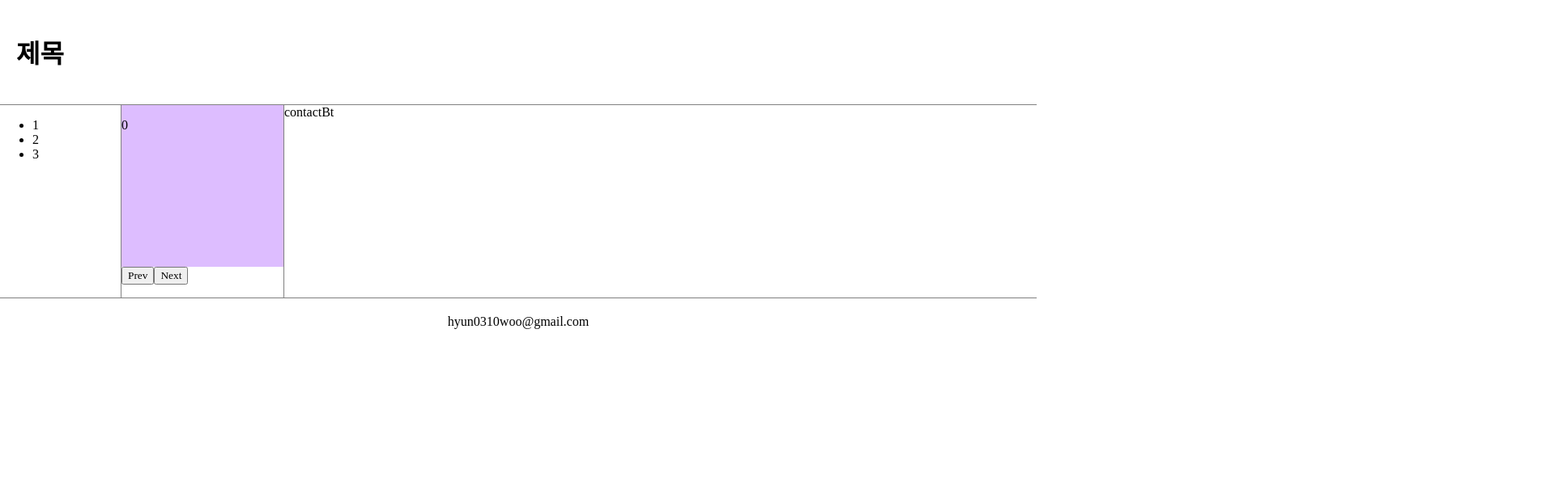
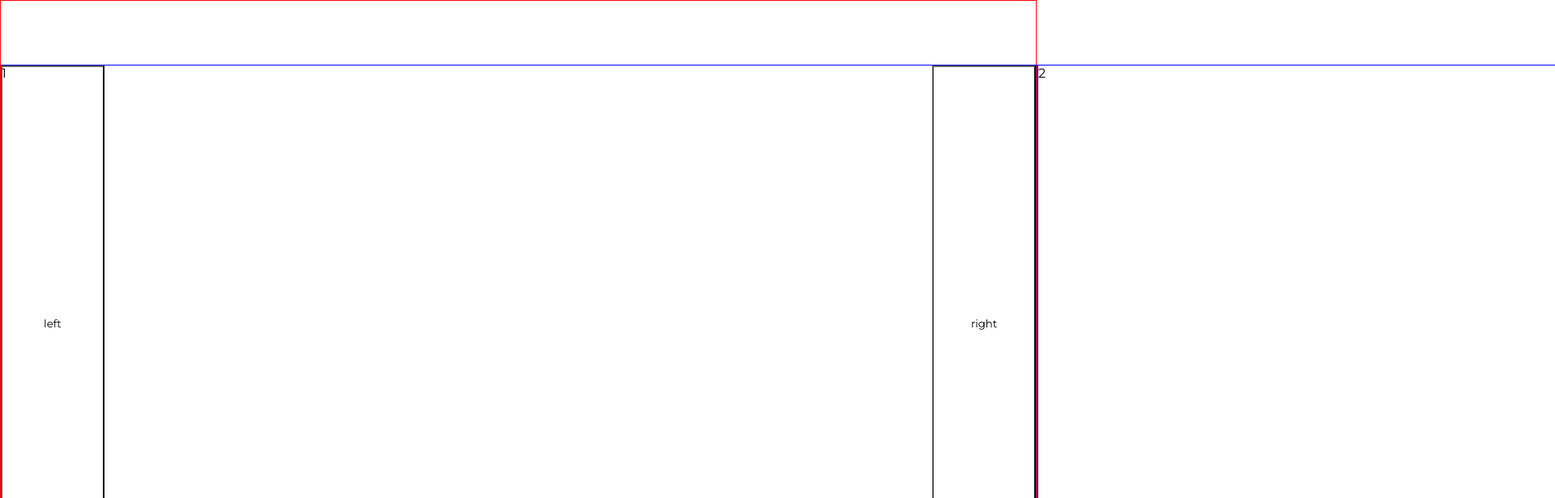
Before and after one commit to hyun0310woo/slide_portfolio, a React (Create React App) app: page / in a window 1280 px wide. Shown: the top 616 px of the page at 81% size, 1920 px wide, since content can reach past the window. Built offline with nearby package versions, Linux system fonts and the light colour scheme.

Commit message:
make slide_form

```diff
--- a/package.json
+++ b/package.json
@@ -6,9 +6,11 @@
     "@testing-library/jest-dom": "^5.11.4",
     "@testing-library/react": "^11.1.0",
     "@testing-library/user-event": "^12.1.10",
+    "node-sass": "^4.14.1",
     "react": "^17.0.1",
     "react-dom": "^17.0.1",
     "react-scripts": "4.0.0",
+    "schema-utils": "^3.0.0",
     "web-vitals": "^0.2.4"
   },
   "scripts": {
--- a/src/App.css
+++ b/src/App.css
@@ -1,88 +1,3 @@
-/* .App {
-  text-align: center;
+* {
+  font-family: "Montserrat", sans-serif;
 }
-
-.App-logo {
-  height: 40vmin;
-  pointer-events: none;
-}
-
-@media (prefers-reduced-motion: no-preference) {
-  .App-logo {
-    animation: App-logo-spin infinite 30s linear;
-  }
-}
-
-.App-header {
-  background-color: #282c34;
-  min-height: 100vh;
-  display: flex;
-  flex-direction: column;
-  align-items: center;
-  justify-content: center;
-  font-size: calc(10px + 2vmin);
-  color: white;
-}
-
-.App-link {
-  color: #61dafb;
-}
-
-@keyframes App-logo-spin {
-  from {
-    transform: rotate(0deg);
-  }
-  to {
-    transform: rotate(360deg);
-  }
-} */
-
-/* 여기서부터 시작 */
-
-* {
-  font-family: "Montserrat sans-serif";
-  box-sizing: border-box;
-}
-
-.container {
-  display: flex;
-  flex-direction: column;
-  height: 500px;
-}
-
-header {
-  border-bottom: 1px solid gray;
-  padding: 20px;
-}
-
-footer {
-  border-top: 1px solid gray;
-  padding: 20px;
-  text-align: center;
-}
-
-.content {
-  display: flex;
-}
-
-.container nav {
-  border-right: 1px solid gray;
-}
-
-.container aside {
-  border-left: 1px solid gray;
-}
-
-nav,
-aside {
-  flex-basis: 150px;
-  flex-shrink: 0;
-}
-
-main {
-  /* padding: 30px; */
-  /* display: flex; */
-  /* float: left; */
-  /* flex-grow: 1; */
-  /* overflow: hidden; */
-}
--- a/src/App.js
+++ b/src/App.js
@@ -1,30 +1,13 @@
-// import logo from "./logo.svg";
 import React from "react";
-import Slider from "./components/Slider";
 import "./App.css";
+import Slider from "./Slider";
+
 
 function App() {
   return (
-    <div className="container">
-      <header>
-        <h1>제목</h1>
-      </header>
-      <section className="content">
-        <nav>
-          <ul>
-            <li>1</li>
-            <li>2</li>
-            <li>3</li>
-          </ul>
-        </nav>
-        <main>
-          <Slider />
-        </main>
-        <aside>contactBt</aside>
-      </section>
-      <footer>hyun0310woo@gmail.com</footer>
+    <div className="App">
+      <Slider />
     </div>
-    // <Slider />
   );
 }
 
--- /dev/null
+++ b/src/Slider.js
@@ -0,0 +1,32 @@
+import React, {useState} from "react";
+import "./slider.scss"
+
+function Slider() {
+    let sliderArr = [1,2,3,4,5];
+
+    const [x, setX] = useState(0)
+
+    const goLeft = () => {
+        x === 0 ? setX( -100 * (sliderArr.length - 1)) : setX(x + 100);
+    }
+
+    const goRight = () => {
+       (x === -100 * (sliderArr.length - 1)) ? setX(0) : setX(x - 100);
+    }
+
+    return(
+        <div className="slider">
+            {sliderArr.map((item, index) => {
+                return(
+                    <div key={index} className="slide" style={{transform: `translateX(${x}%)`}}>
+                        {item}
+                    </div>
+                )
+            })}
+            <button id="goLeft" onClick={goLeft}>left</button>
+            <button id="goRight" onClick={goRight}>right</button>
+        </div>
+    )
+}
+
+export default Slider;
--- a/src/Styles/Slider.css
+++ /dev/null
@@ -1,50 +0,0 @@
-* {
-  font-family: "Montserrat", sans-serif;
-  box-sizing: border-box;
-}
-
-.slide_wrap {
-  /* position: flex; */
-  /* margin: auto; */
-  /* padding-bottom: 30px; */
-  overflow: hidden;
-}
-.slide_box {
-  width: 200px;
-  /* height: 200px; */
-  /* margin: auto; */
-  /* overflow-x: hidden; */
-  /* padding: 30px; */
-}
-
-.slide_list {
-  width: 2800px;
-  height: 200px;
-  overflow: hidden;
-  /* padding: 30px; */
-}
-
-.slide_content {
-  display: flex;
-  float: left;
-  width: 200px;
-  height: 200px;
-  flex-grow: 1;
-}
-
-.slide01 {
-  background: #ddbdff;
-}
-
-.slide02 {
-  background: #9fd6c2;
-}
-.slide03 {
-  background: #abe2f7;
-}
-.slide04 {
-  background: #f08c78;
-}
-.slide05 {
-  background: #fbdb65;
-}
--- a/src/components/Slider.js
+++ /dev/null
@@ -1,59 +0,0 @@
-import React, { useState, useEffect } from "react";
-import "../Styles/Slider.css";
-
-const Slider = () => {
-  // "count"라는 새로운 상태 값을 정의합니다.
-
-  const [curIdx, count] = useState(0);
-
-  return (
-    <div id="container">
-      <div className="slide_wrap">
-        <div className="slide_box">
-          <div className="slide_list clearfix">
-            <div className="slide_content slide01">
-              <p>{curIdx}</p>
-            </div>
-            <div className="slide_content slide02">
-              <p>2</p>
-            </div>
-            <div className="slide_content slide03">
-              <p>3</p>
-            </div>
-            <div className="slide_content slide04">
-              <p>4</p>
-            </div>
-            <div className="slide_content slide05">
-              <p>5</p>
-            </div>
-          </div>
-          {/* <!-- // .slide_list --> */}
-        </div>
-        {/* <!-- // .slide_box --> */}
-        <div className="slide_btn_box">
-          <button
-            onClick={() => count(curIdx + 1)}
-            type="button"
-            className="slide_btn_prev"
-          >
-            Prev
-          </button>
-          <button
-            onClick={() => count(curIdx - 1)}
-            type="button"
-            className="slide_btn_next"
-          >
-            Next
-          </button>
-        </div>
-        {/* <!-- // .slide_btn_box --> */}
-        <ul className="slide_pagination"></ul>
-        {/* <!-- // .slide_pagination --> */}
-      </div>
-      {/* <!-- // .slide_wrap --> */}
-    </div>
-    // <!-- // .container -->
-  );
-};
-
-export default Slider;
--- /dev/null
+++ b/src/slider.scss
@@ -0,0 +1,37 @@
+.slider {
+  border: 1px solid red;
+  position: relative;
+  width: 100%;
+  height: 100vh;
+  box-sizing: border-box;
+  margin: 0;
+  padding: 0;
+  display: flex;
+  align-items: center;
+}
+
+.slide {
+  border: 1px solid blue;
+  min-width: 100%;
+  height: 80%;
+  transition: 0.5s;
+}
+
+%btn-styles {
+  position: absolute;
+  top: 50%;
+  transform: translateY(-50%);
+  width: 10%;
+  height: 80%;
+  background: none;
+}
+
+#goLeft {
+  left: 0;
+  @extend %btn-styles;
+}
+
+#goRight {
+  right: 0;
+  @extend %btn-styles;
+}
```
Also changed, not shown: 1 other file (tests, documents, lock files or other folders).
